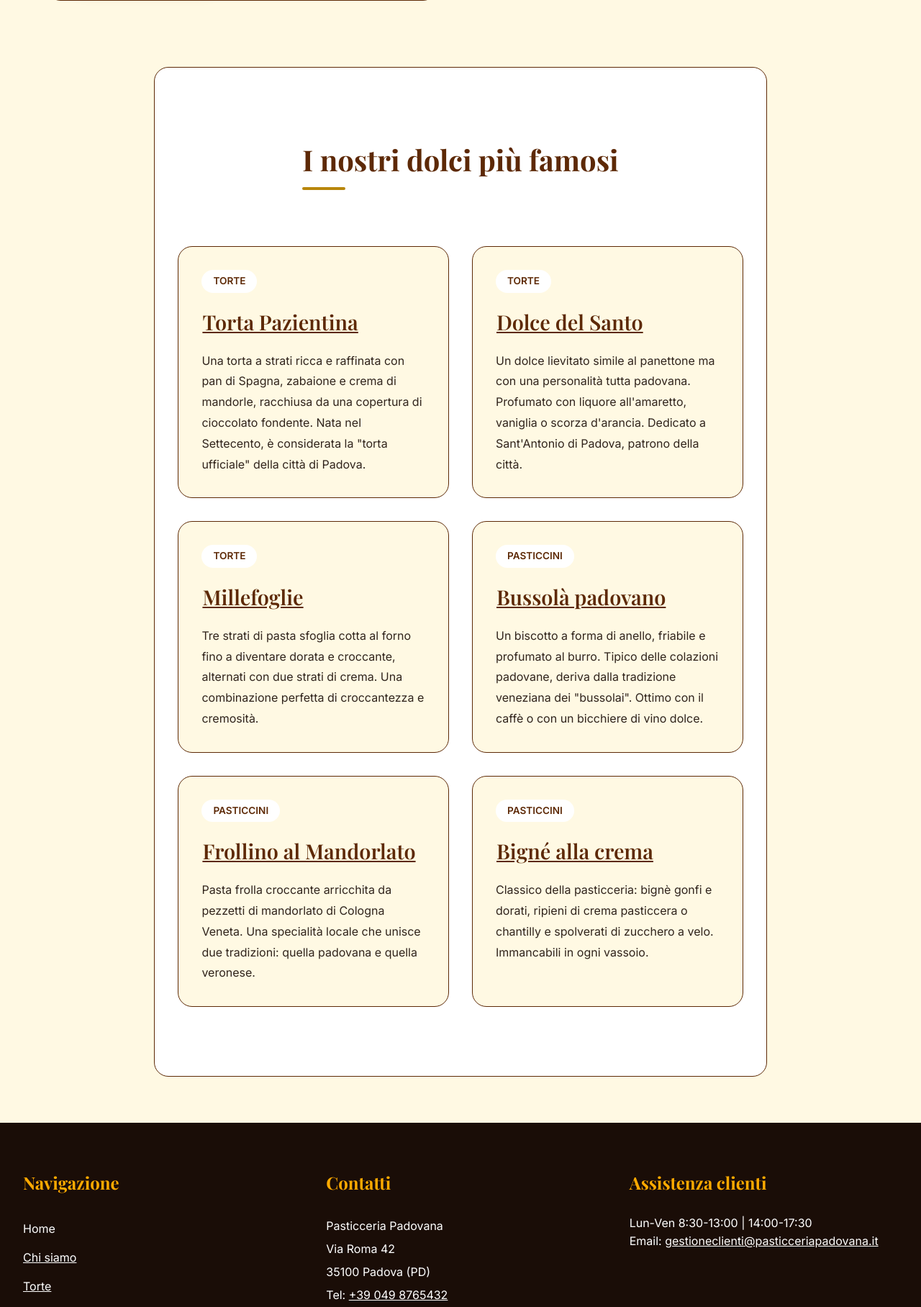
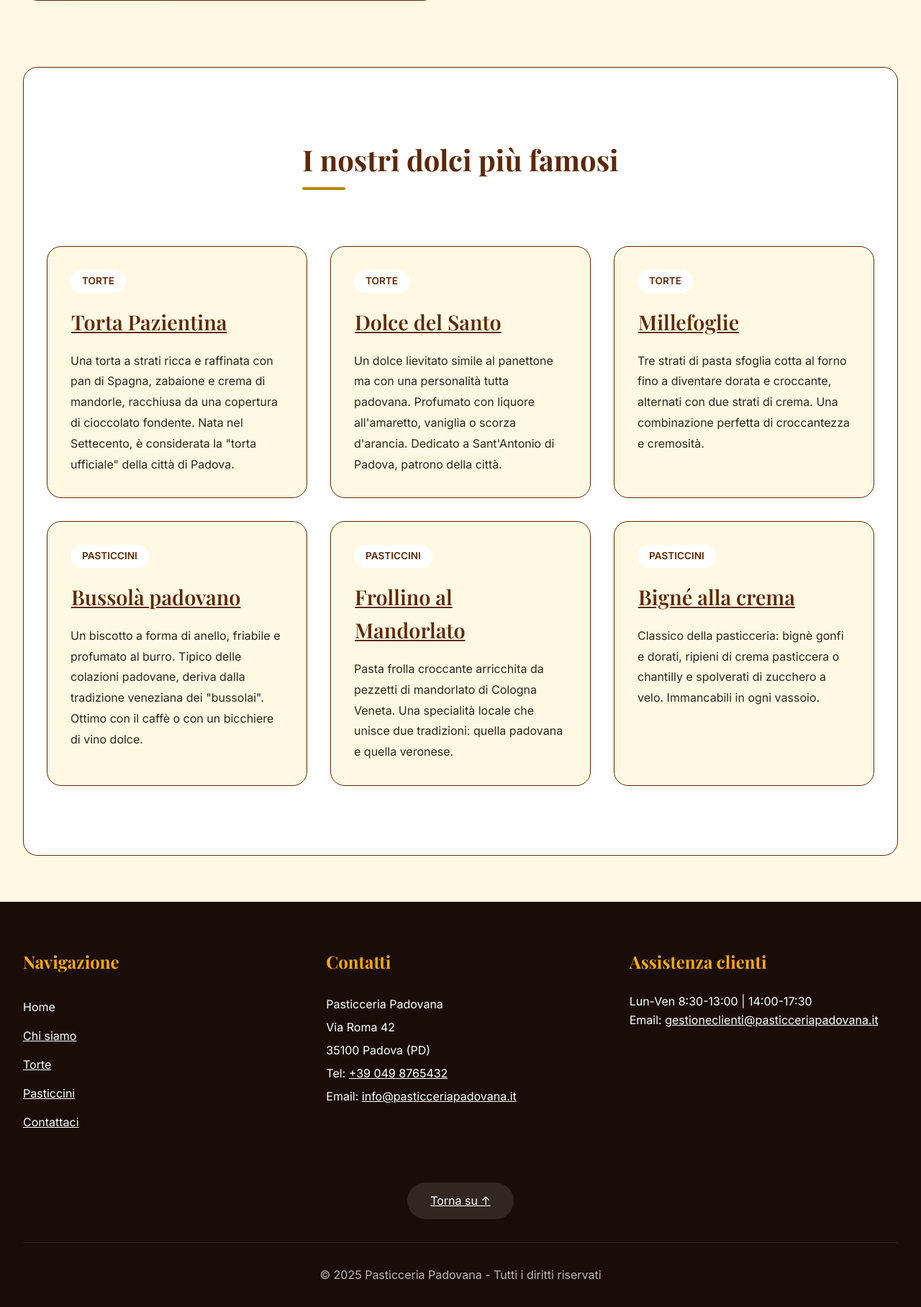
Before and after one commit to amerigovegliante/pastry-shop, a PHP site: page /home in a window 1280 px wide. Shown: the part 909-2725 px from the top of the page at 72% size. Run offline with PHP 8.4, Linux system fonts and the light colour scheme.

Commit message:
allineamento home

```diff
--- a/site/css/style.css
+++ b/site/css/style.css
@@ -366,7 +366,7 @@ main {
 .hero-content {
     max-width: 1400px;
     margin: 0 auto;
-    padding: 0 2rem;
+    padding: 0;
     display: grid;
     grid-template-columns: 1fr 1fr;
     gap: 4rem;
@@ -445,7 +445,7 @@ main {
     background: var(--box-bg);
     border-radius: 20px;
     border: 1px solid var(--primary);
-    width: 70%;
+    width: 100%;
     margin: auto;
 }
 
```
